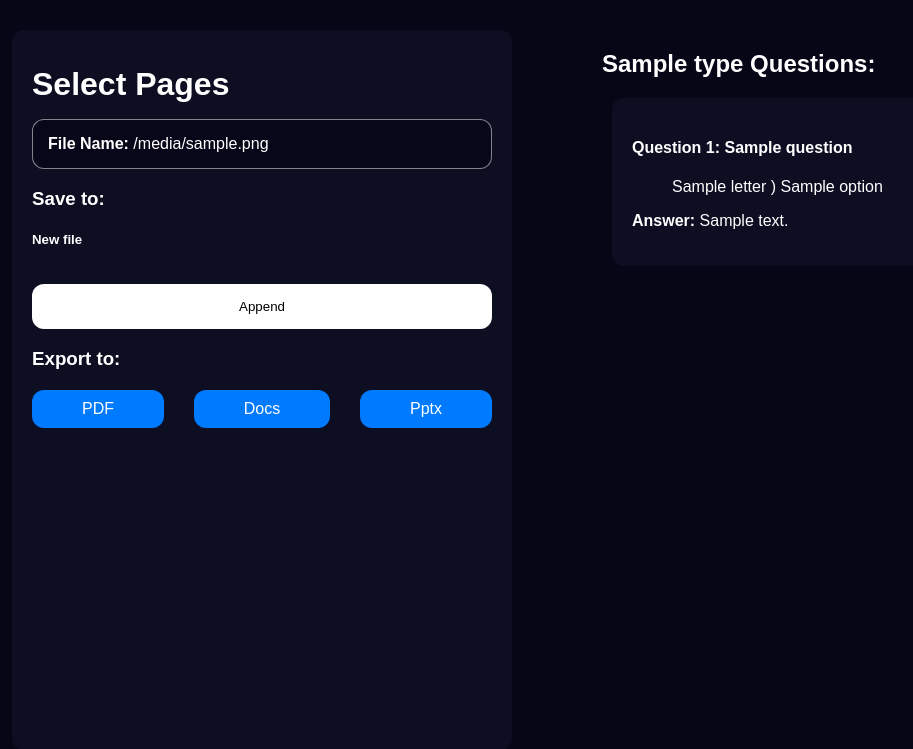
After one commit to Vcarmelli/Thesis-ExGen-Exam-Question-Generation, a Flask app: template app/templates/question.html in a window 1280 px wide. The commit adds this page. Shown: the top 749 px of the page, without its empty margins (82-995 px from the left). Run offline with Flask 3, Linux system fonts and the light colour scheme; the template is opened without the code that fills it: most values are stand-ins (such as "Sample title", 1, 10 or a date in 2020).

Commit message:
Ollama question generation working

```diff
--- a/app/static/css/upload.css
+++ b/app/static/css/upload.css
@@ -173,6 +173,24 @@ body{
         font-weight: 700;
     }
 
+    .export-btn-container{
+        display: flex;
+        justify-content: space-between;
+        margin: 20px 0 0 0;
+
+        .export-btn {
+            padding: 10px 50px;
+            background-color: #007bff;
+            color: #fff;
+            border-radius: 12px;
+            cursor: pointer;
+            &:hover{
+                background-color: #8B2279;
+                color: #fff;
+            }
+        }
+    }
+
 }
 
 .page-thumbnail-container{
@@ -195,7 +213,31 @@ body{
             margin: 0;
         }
     }
+
+
+    .question-card{
+        background-color: #0E0E23;
+        padding: 20px;
+        margin: 10px;
+        border-radius: 12px;
+
+    }
 }
+.thumbnail-container{
+    display: flex;
+    flex-wrap: wrap;
+    justify-content: space-between;
+}
+.thumbnail-item {
+    cursor: pointer;
+    border: 2px solid transparent;
+    transition: border-color 0.3s;
+}
+
+.thumbnail-item.selected {
+    border: 2px solid #007bff;
+}
+
 .preview-container-setting{
     margin: 0 20px 0 20px;
 
@@ -238,4 +280,5 @@ body{
         border-radius: 12px;
         font-family: 'Montserrat', sans-serif;
     }
+
 }
--- /dev/null
+++ b/app/templates/question.html
@@ -0,0 +1,59 @@
+<!DOCTYPE html>
+<html lang="en">
+    <head>
+        <meta charset="UTF-8">
+        <meta name="viewport" content="width=device-width, initial-scale=1.0">
+        <link rel="stylesheet" href="{{ url_for('static', filename='css/upload.css') }}">
+        <link rel="icon" type="image/x-icon" href="../static/assets/logo-illustration.png">
+        <title>Upload</title>
+    </head>
+    <body>
+        <div class="upload-container">
+            <h1>Select Pages</h1>
+            <div class="preview-container-setting">
+                <div class="filename-container"><strong>File Name:</strong> {{ filename }}</div>
+                <div class="savefile-container">
+                    <h3>Save to:</h3>
+                    <h5>New file</h5>
+                    <button>Append</button>
+                </div>
+                <div>
+                    <h3>Export to:</h3>
+                    <div class="export-btn-container">
+                        <a class="export-btn">PDF</a>
+                        <a class="export-btn">Docs</a>
+                        <a class="export-btn">Pptx</a>
+                    </div>
+                </div>
+            </div>
+        </div>
+        <div class="page-thumbnail-container">
+            {% if generated_questions %}
+            {% for question_set in generated_questions %}
+                <div class="mb-4">
+                    <h2 class="h4 text-primary">{{ question_set.type }} Questions:</h2>
+
+                    <!-- Loop through individual questions in the question set -->
+                    {% for question in question_set.questions %}
+                        <div class="question-card">
+                            <div class="question-answer">
+                                <div class="quill-container" id="question-answer-{{ loop.index }}">
+                                    <h4><strong>Question {{ loop.index }}:</strong> {{ question.question }}</h4>
+                                    <ul>
+                                        {% for letter, option in question.options.items() %}
+                                            <li style="list-style-type: none; font-size: 1rem;"><span>{{ letter }} ) {{ option }}</span></li>
+                                        {% endfor %}
+                                    </ul>
+                                    <p><strong>Answer:</strong> {{ question.answer }}</p>
+                                </div>
+                            </div>
+                        </div>
+                    {% endfor %}
+                </div>
+            {% endfor %}
+        {% else %}
+            <p class="text-center text-muted">No questions generated.</p>
+        {% endif %}
+        </div>
+</body>
+</html>
```
Also changed, not shown: app/__init__.py (+7 -0 lines), app/blueprints/preview.py (+29 -4 lines), app/blueprints/question.py (added, +147 -0 lines), app/templates/preview.html (+92 -3 lines), app/static/thumbnails/thumbnail_0.jpg (added), app/static/thumbnails/thumbnail_1.jpg (added), app/static/thumbnails/thumbnail_2.jpg (added), app/static/thumbnails/thumbnail_3.jpg (added), app/static/thumbnails/thumbnail_4.jpg (added), app/static/thumbnails/thumbnail_5.jpg (added), app/static/thumbnails/thumbnail_6.jpg (added), app/static/thumbnails/thumbnail_7.jpg (added), app/static/thumbnails/thumbnail_8.jpg (added), 4 other files.
